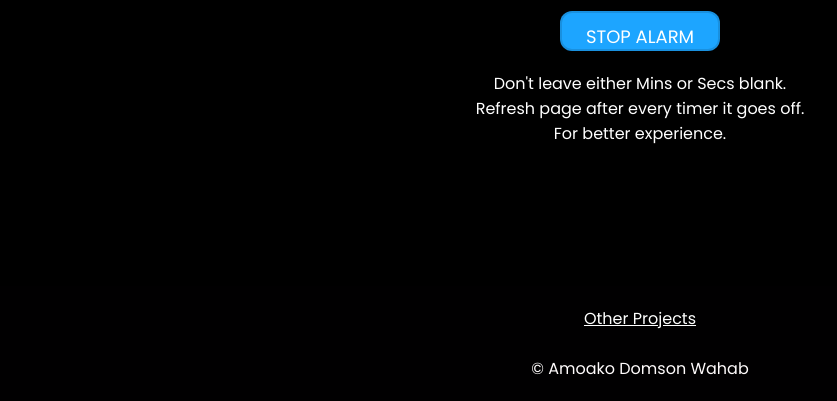
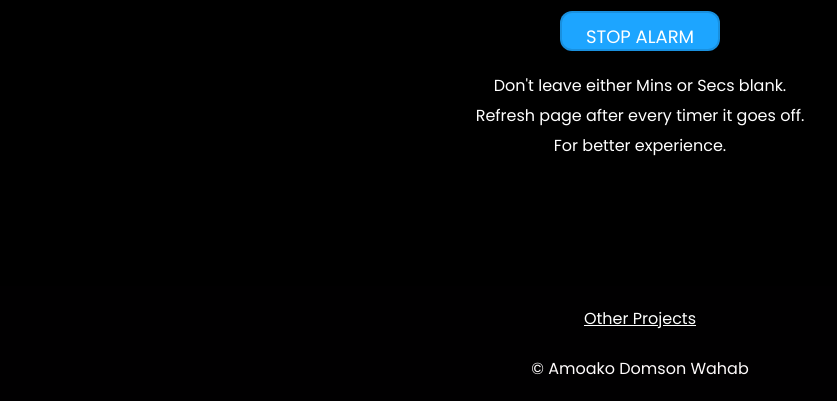
Before and after one commit to amoakodomson25/HTML-TimerApp, a plain HTML site: page index.html in a window 1280 px wide. Shown: the part 399-800 px from the top of the page, without its empty margins (0-837 px from the left). Drawn offline with Linux system fonts and the light colour scheme.

Commit message:
Update index.html
added style

```diff
--- a/index.html
+++ b/index.html
@@ -51,7 +51,7 @@
     <div class="stop">
       <button class="stopButton" onclick="stopSong()">Stop Alarm</button>
     </div>
-    <p style="color: white; margin-top: 20px; text-align: center">
+    <p style="color: white; margin-top: 20px; text-align: center; line-height: 30px">
       Don't leave either Mins or Secs blank. <br />
       Refresh page after every timer it goes off. <br />
       For better experience.
```
